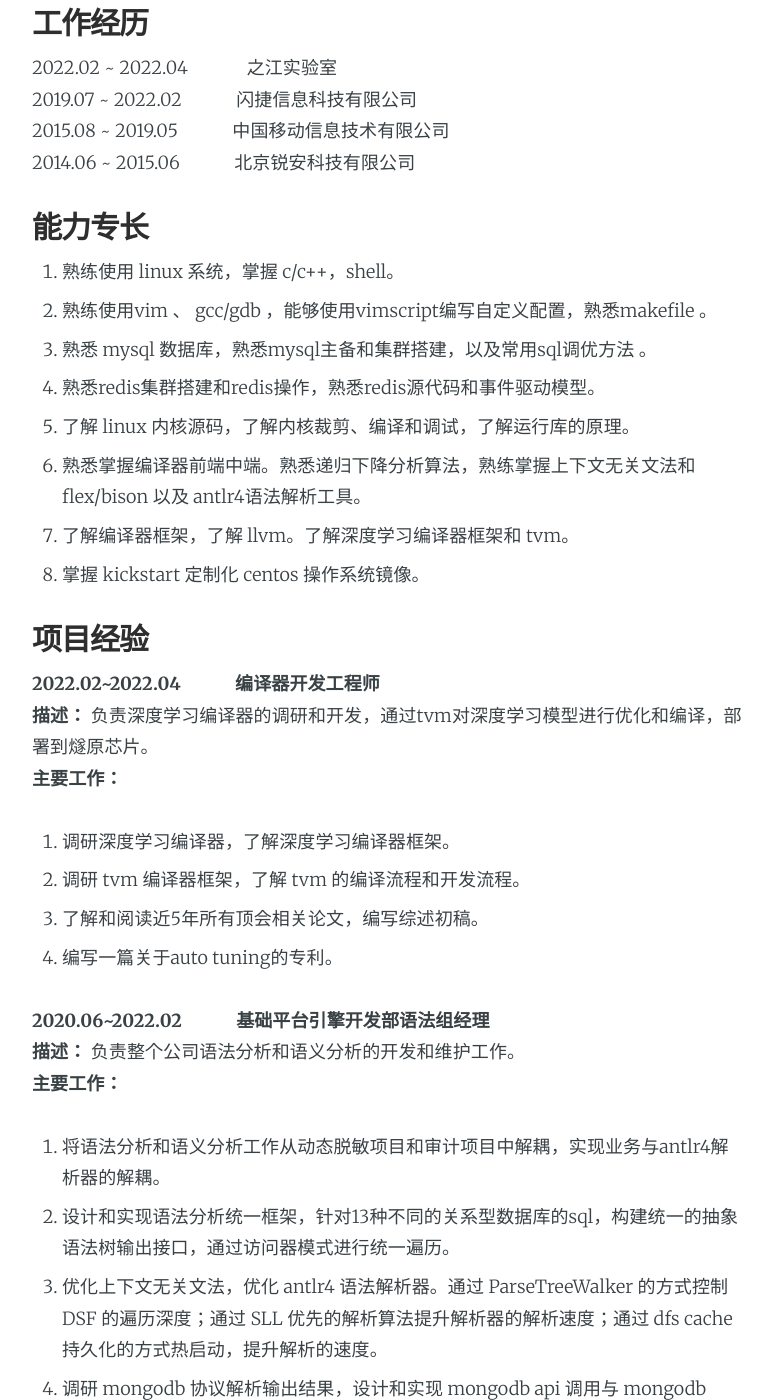
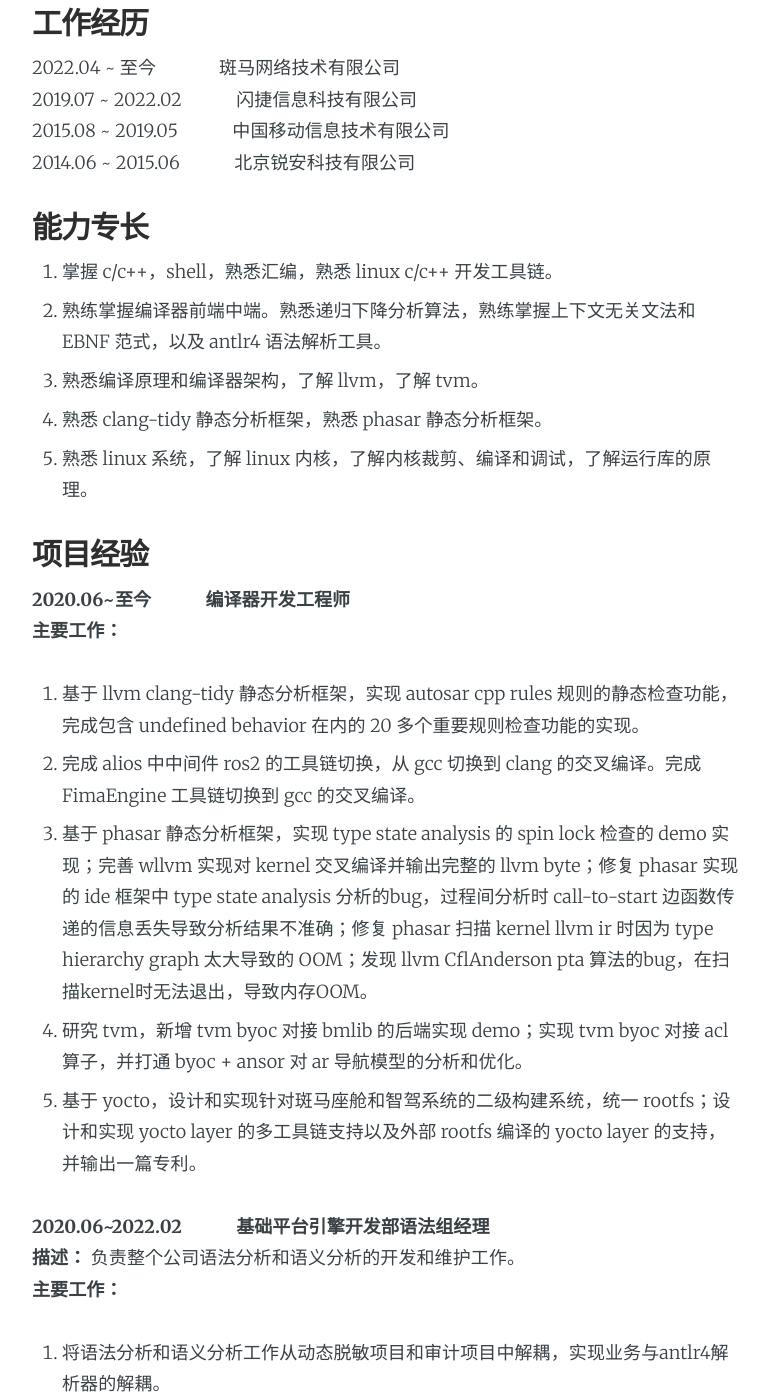
Before and after one commit to small-cat/small-cat.github.io, a Jekyll site: the page built from about.md, in a window 1280 px wide and 1400 px high, scrolled down 537 px. Shown: the whole window, without its empty margins (253-1025 px from the left). Built offline with Jekyll 4.4.1, drawn with Linux system fonts in a browser that asks for light colours; comment, search, counter and statistics services are not loaded; some of the changed text lies outside the part shown.

Commit message:
Update about.md

```diff
--- a/about.md
+++ b/about.md
@@ -27,30 +27,28 @@ title: 个人简历
 
 ## 工作经历
 
-2022.02 ~ 2022.04　　　      之江实验室<br>
+2022.04 ~ 至今   　　　 斑马网络技术有限公司<br>
 2019.07 ~ 2022.02　　　闪捷信息科技有限公司<br>
 2015.08 ~ 2019.05　　　中国移动信息技术有限公司<br>
 2014.06 ~ 2015.06　　　北京锐安科技有限公司
 
 ## 能力专长
 
-1. 熟练使用 linux 系统，掌握 c/c++，shell。 <br>
-2. 熟练使用vim 、 gcc/gdb ，能够使用vimscript编写自定义配置，熟悉makefile 。 <br>
-4. 熟悉 mysql 数据库，熟悉mysql主备和集群搭建，以及常用sql调优方法 。
-5. 熟悉redis集群搭建和redis操作，熟悉redis源代码和事件驱动模型。
-6. 了解 linux 内核源码，了解内核裁剪、编译和调试，了解运行库的原理。
-7. 熟悉掌握编译器前端中端。熟悉递归下降分析算法，熟练掌握上下文无关文法和 flex/bison 以及 antlr4语法解析工具。
-7. 了解编译器框架，了解 llvm。了解深度学习编译器框架和 tvm。
-7. 掌握 kickstart 定制化 centos 操作系统镜像。
+1. 掌握 c/c++，shell，熟悉汇编，熟悉 linux c/c++ 开发工具链。
+2. 熟练掌握编译器前端中端。熟悉递归下降分析算法，熟练掌握上下文无关文法和 EBNF 范式，以及 antlr4 语法解析工具。
+3. 熟悉编译原理和编译器架构，了解 llvm，了解 tvm。
+4. 熟悉 clang-tidy 静态分析框架，熟悉 phasar 静态分析框架。
+5. 熟悉 linux 系统，了解 linux 内核，了解内核裁剪、编译和调试，了解运行库的原理。
 
 ## 项目经验
 
-**2022.02~2022.04　　　编译器开发工程师**<br>**描述：** 负责深度学习编译器的调研和开发，通过tvm对深度学习模型进行优化和编译，部署到燧原芯片。<br>**主要工作：**
+**2020.06~至今　　　编译器开发工程师**<br>**主要工作：**
 
-1. 调研深度学习编译器，了解深度学习编译器框架。
-1. 调研 tvm 编译器框架，了解 tvm 的编译流程和开发流程。
-1. 了解和阅读近5年所有顶会相关论文，编写综述初稿。
-1. 编写一篇关于auto tuning的专利。
+1. 基于 llvm clang-tidy 静态分析框架，实现 autosar cpp rules 规则的静态检查功能，完成包含 undefined behavior 在内的 20 多个重要规则检查功能的实现。
+2. 完成 alios 中中间件 ros2 的工具链切换，从 gcc 切换到 clang 的交叉编译。完成 FimaEngine 工具链切换到 gcc 的交叉编译。
+3. 基于 phasar 静态分析框架，实现 type state analysis 的 spin lock 检查的 demo 实现；完善 wllvm 实现对 kernel 交叉编译并输出完整的 llvm byte；修复 phasar 实现的 ide 框架中 type state analysis 分析的bug，过程间分析时 call-to-start 边函数传递的信息丢失导致分析结果不准确；修复 phasar 扫描 kernel llvm ir 时因为 type hierarchy graph 太大导致的 OOM；发现 llvm CflAnderson pta 算法的bug，在扫描kernel时无法退出，导致内存OOM。
+4. 研究 tvm，新增 tvm byoc 对接 bmlib 的后端实现 demo；实现 tvm byoc 对接 acl 算子，并打通 byoc + ansor 对 ar 导航模型的分析和优化。
+5. 基于 yocto，设计和实现针对斑马座舱和智驾系统的二级构建系统，统一 rootfs；设计和实现 yocto layer 的多工具链支持以及外部 rootfs 编译的 yocto layer 的支持，并输出一篇专利。
 
 **2020.06~2022.02　　　基础平台引擎开发部语法组经理**<br>**描述：** 负责整个公司语法分析和语义分析的开发和维护工作。<br>**主要工作：**
 
@@ -76,35 +74,17 @@ title: 个人简历
 4. 发表期刊论文一篇。
 5. 担任 tap3 工具开发项目负责人，学习和研究 ASN.1 Compiler 开源项目，开发转售tap3话单的编解码引擎。
 
-
-
-**2018.08~2018.12　　　智能运维-新技术研究课题　　　　负责人**<br>**描述：**研究人工智能在运维领域的应用。<br>**主要工作：**
-
-1. 研究智能化运维相关论文，探寻相关的解决方案；
-2. 学习和研究vitrage项目，将openstack移植到elementary os中；
-3. 搭建openstack环境，在vitrage中，以转售系统的告警数据作为数据源接入，利用机器学习算法，以RCA方式分析告警原因。
-
-
-
 **2018.02~2018.12　　　虚拟运营商BOSS系统　　　　第四小组组长**<br>**描述：** 虚拟运营商业务运营支撑系统，为移动转售企业提供集中化平台服务。<br>**主要工作：**
 
 1. 负责解码模块的设计和开发，以ASN.1开源项目解码引擎作为基础，对转售系统的tap3话单进行解码。
 2. 负责计费流程和余额模块的设计和开发，设计数据结构和接口。
 3. 管理和跟进计费模块和余额模块的开发进度，并负责模块的验收工作。
 
-
-
 **2016.02~2017.01　　　移动转售业务话单稽核系统　　　　项目负责人**　<br>**描述：** 本项目主要针对的是31个省份和内容计费系统以及ARCH上传给转售平台的话单，检测话单记录的有效性，筛选异常话单,进行减免和通知省侧重传，并统计转售业务每日/每月的活跃用户数。<br>**主要工作：** <br>
 
 1. 参与和主导稽核系统的开发。采用 mysql 和 redis 进行数据存储和相关统计处理，日志使用开源日志框架 log4cplus 对日志进行格式化输出。已在生产上线完成，活跃用户数作为集团市场部的转售数据参考。
 2. 优化数据结构和数据处理流程，使话单处理速度提升了1倍多。
 3. 负责新功能的添加和维护。
-
-**2014.06~2015.06　　　网络舆情监控系统**　<br>**主要工作：** <br>
-
-1. 从tcpdump格式的16进制数据包中，分析应用层数据特征和目标数据获取的可行性；
-2. 修复协议升级造成的系统解析异常，并添加支持对淘宝类、论坛类等网站的数据解析功能，添加支持30多个网站或app的解析。
-3. 驻扎现场参与系统部署工作，解决现场异常问题，完成最终版本的升级和上线，收集系统异常信息。
 
 ## 个人作品
 
@@ -169,4 +149,4 @@ title: 个人简历
 
 
 ## 个人评价
-　　本人热爱编程，尤为钟情于linux平台，对开源技术充满热情，学习和阅读redis源代码，研究gcc编译过程，阅读linux内核源代码，对系统编程和嵌入式开发很感兴趣。开设博客(blog.csdn.net/honglicu123, blog.wuzhenyu.com.cn)，与大家分享自己的学习心得和实践经验，希望能够与更多志同道合之人一起探讨，共同进步。
+　　喜欢计算机科学与技术，希望能够在基础软件领域持续深耕。喜欢研究编译器技术，研究 llvm，阅读linux内核源代码，开设博客(blog.csdn.net/honglicu123, blog.wuzhenyu.com.cn)，与大家分享自己的学习心得和实践经验，希望能够与更多志同道合的朋友一起探讨，共同进步。
```
